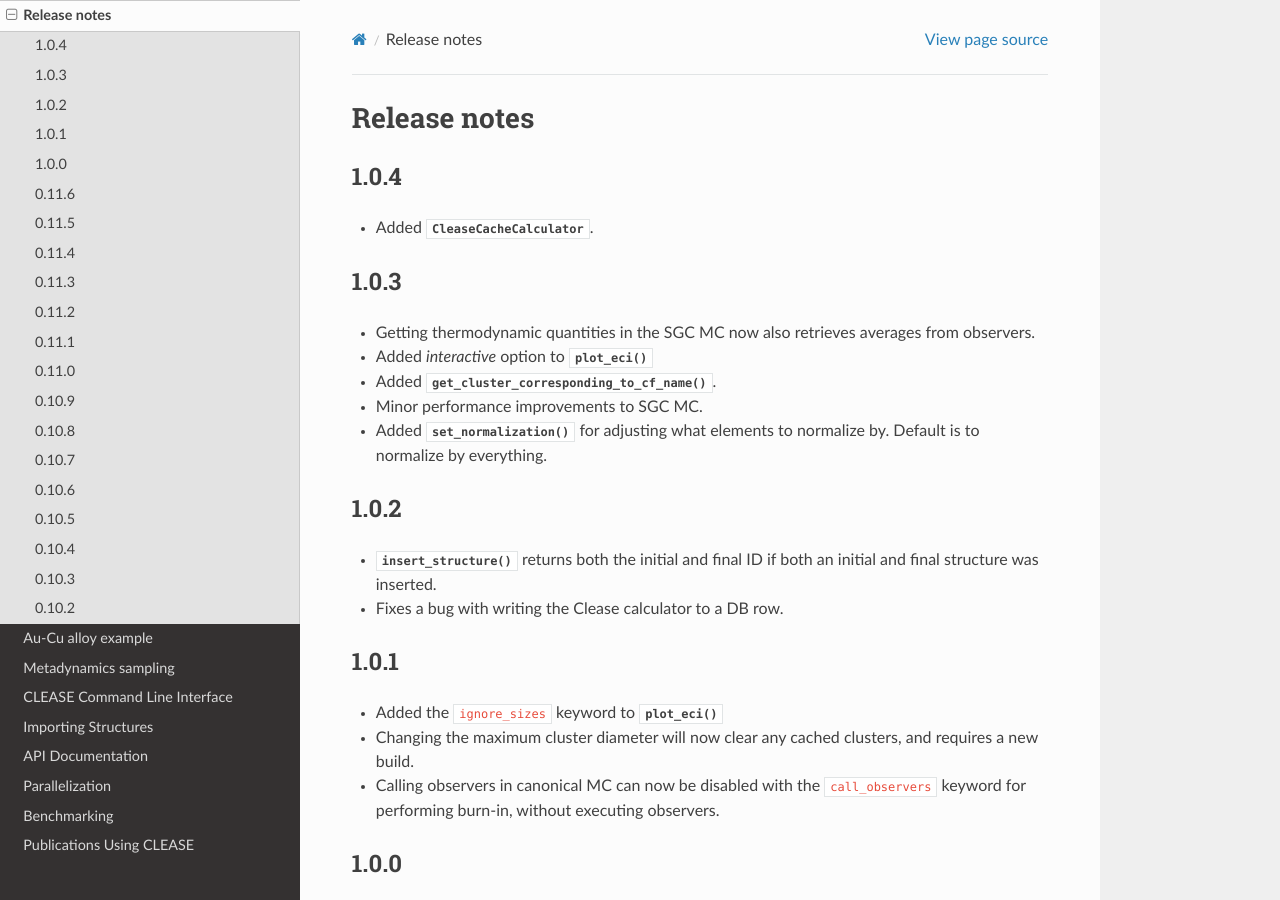
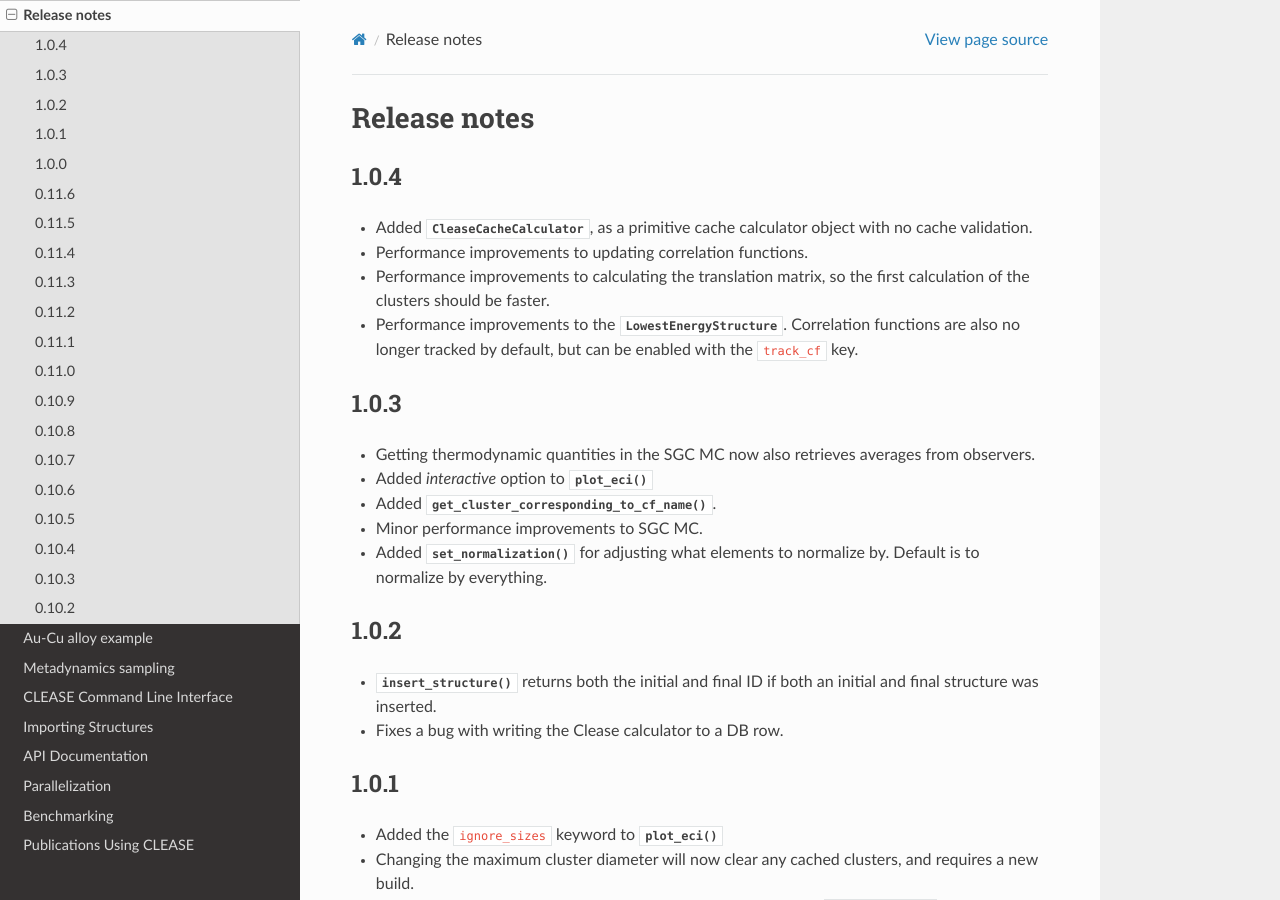
Before and after one commit to wuziqiqiqi/PD, a Sphinx documentation site: the page built from doc/source/releasenotes.rst, in a window 1280 px wide and 900 px high. Built offline with Sphinx 7.4.7 and the Read the Docs theme 2.0.0, drawn with Linux system fonts in a browser that asks for light colours.

Commit message:
DOC: Document recent changes in release notes

```diff
--- a/doc/source/releasenotes.rst
+++ b/doc/source/releasenotes.rst
@@ -6,7 +6,13 @@ Release notes
 
 1.0.4
 ======
-* Added :class:`~clease.calculator.calc_cache.CleaseCacheCalculator`.
+* Added :class:`~clease.calculator.calc_cache.CleaseCacheCalculator`, as a primitive cache calculator
+  object with no cache validation.
+* Performance improvements to updating correlation functions.
+* Performance improvements to calculating the translation matrix, so the first
+  calculation of the clusters should be faster.
+* Performance improvements to the :class:`~clease.montecarlo.observers.lowest_energy_observer.LowestEnergyStructure`.
+  Correlation functions are also no longer tracked by default, but can be enabled with the ``track_cf`` key.
 
 1.0.3
 ======
```
